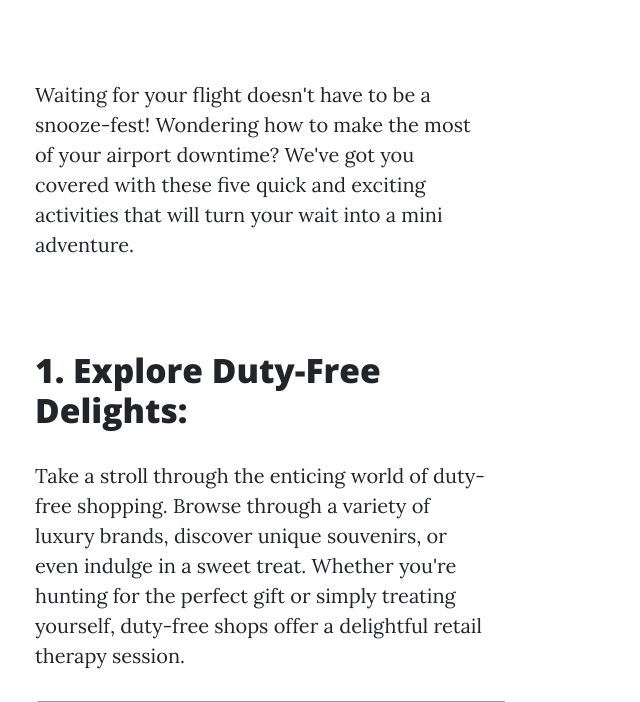
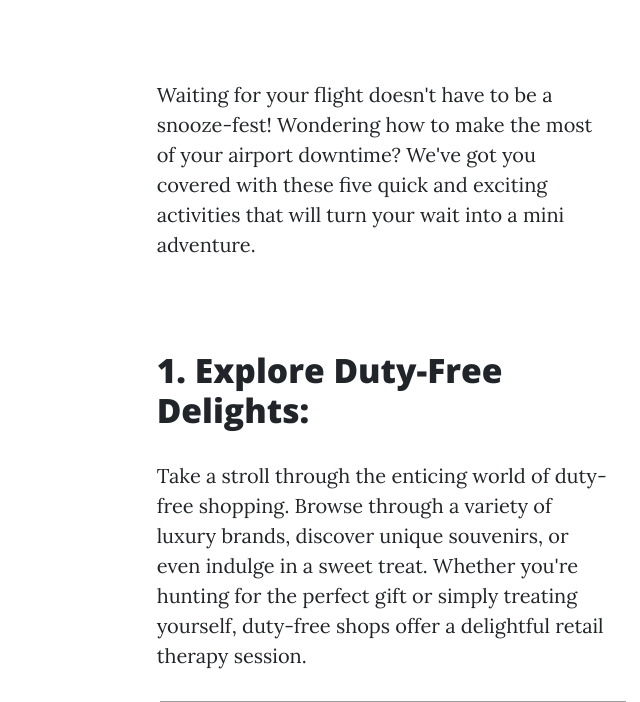
Before and after one commit to vellam0/globetrotters-gazette, a Flask app: page /post/2 in a window 1280 px wide. Shown: the part 759-1461 px from the top of the page, without its empty margins (255-895 px from the left). Run offline with Flask 3, Linux system fonts and the light colour scheme; data comes from the database, SQL or seed files in the repository; some libraries are stand-ins or nearby versions; grey boxes are pictures that could not be loaded.

Commit message:
Update post.html

```diff
--- a/templates/post.html
+++ b/templates/post.html
@@ -25,7 +25,7 @@
     <div class="container">
       <div class="row">
         <div class="col-lg-8 col-md-10 mx-auto">
-            <div class="col-lg-8 col-md-10 mx-auto" style="display: inline-block;">
+            <div class="col-lg-8 col-md-10 mx-auto" style="display: block;">
                 {{ post.body|safe }}
             </div>
           <hr>
```
